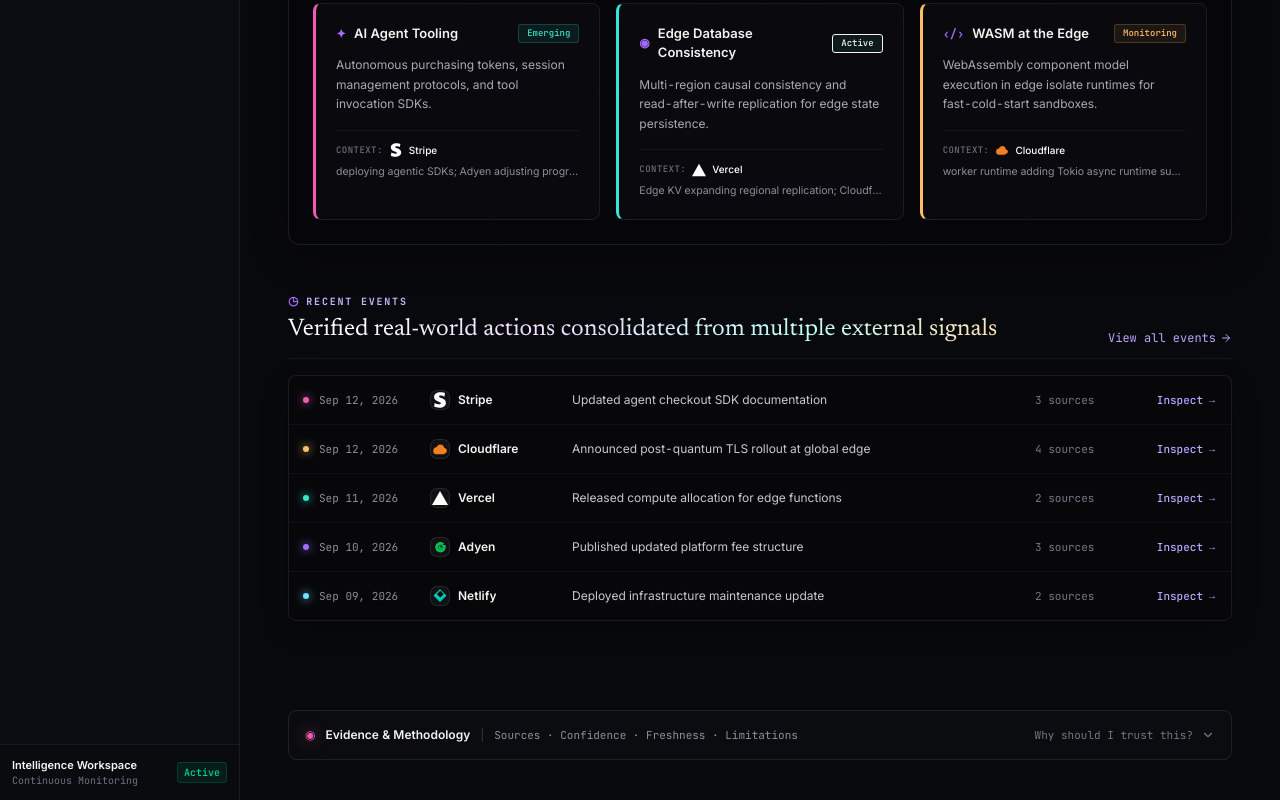
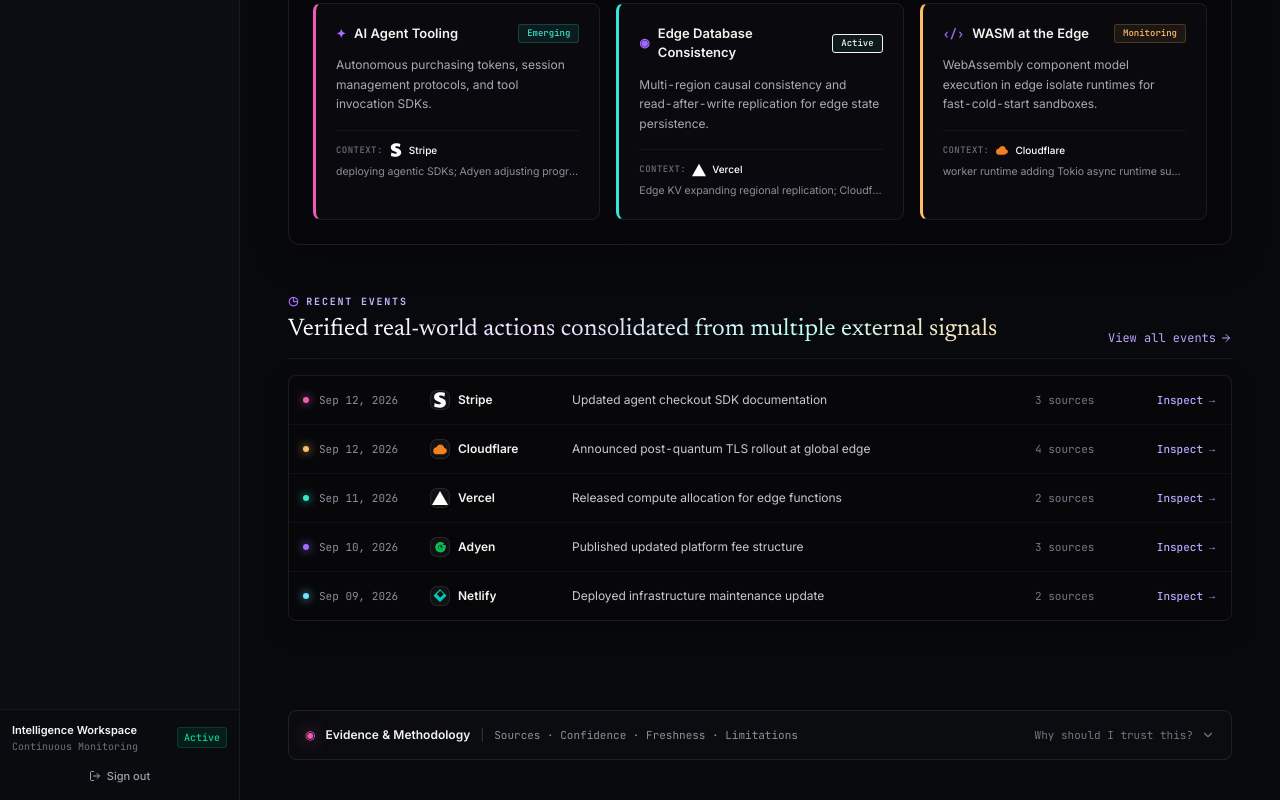
Before and after one commit to Preeti-Antil02/PrismIQ, a Next.js app in the folder frontend-v2/: page /app in a window 1280 px wide. Shown: the part 1317-2117 px from the top of the page. Built offline with nearby package versions, Linux system fonts and the light colour scheme; no server answers.

Commit message:
feat(frontend-v2): connect user session, tenant profile and logout to Sidebar

```diff
--- a/frontend-v2/src/components/layout/Sidebar.tsx
+++ b/frontend-v2/src/components/layout/Sidebar.tsx
@@ -18,7 +18,9 @@ import {
   Send,
   Settings,
   X,
+  LogOut,
 } from "lucide-react";
+import { useAuth } from "@/lib/AuthContext";
 
 interface NavItem {
   label: string;
@@ -80,6 +82,7 @@ interface SidebarProps {
 
 export function Sidebar({ mobileOpen = false, onCloseMobile, className }: SidebarProps) {
   const pathname = usePathname();
+  const { user, logout } = useAuth();
 
   const isCurrentRoute = (href: string) => {
     if (href === "/app") return pathname === "/app";
@@ -193,21 +196,32 @@ export function Sidebar({ mobileOpen = false, onCloseMobile, className }: Sideba
         })}
       </nav>
 
-      {/* Workspace Footer status */}
-      <div className="p-3 border-t border-[rgba(255,255,255,0.06)] bg-[#090B0F]">
+      {/* Workspace Footer status & User Profile */}
+      <div className="p-3 border-t border-[rgba(255,255,255,0.06)] bg-[#090B0F] space-y-2.5">
         <div className="flex items-center justify-between">
           <div className="min-w-0">
             <div className="text-[11px] font-semibold text-[#F3F4F6] truncate">
-              Intelligence Workspace
+              {user?.name || "Intelligence Workspace"}
             </div>
             <div className="text-[10px] font-mono text-[#6B7280] truncate">
-              Continuous Monitoring
+              {user?.email || "Continuous Monitoring"}
             </div>
           </div>
           <span className="inline-flex items-center px-1.5 py-0.5 rounded-[3px] bg-emerald-500/10 border border-emerald-500/20 text-[10px] font-mono text-emerald-400 font-medium shrink-0">
             Active
           </span>
         </div>
+
+        {/* Logout Action */}
+        <button
+          type="button"
+          onClick={logout}
+          className="w-full flex items-center justify-center gap-1.5 py-1 px-2 rounded text-[11px] font-medium text-[#9CA3AF] hover:text-red-400 hover:bg-red-500/10 transition-colors cursor-pointer"
+          title="Sign out of workspace"
+        >
+          <LogOut className="h-3 w-3" />
+          <span>Sign out</span>
+        </button>
       </div>
     </aside>
   );
```
